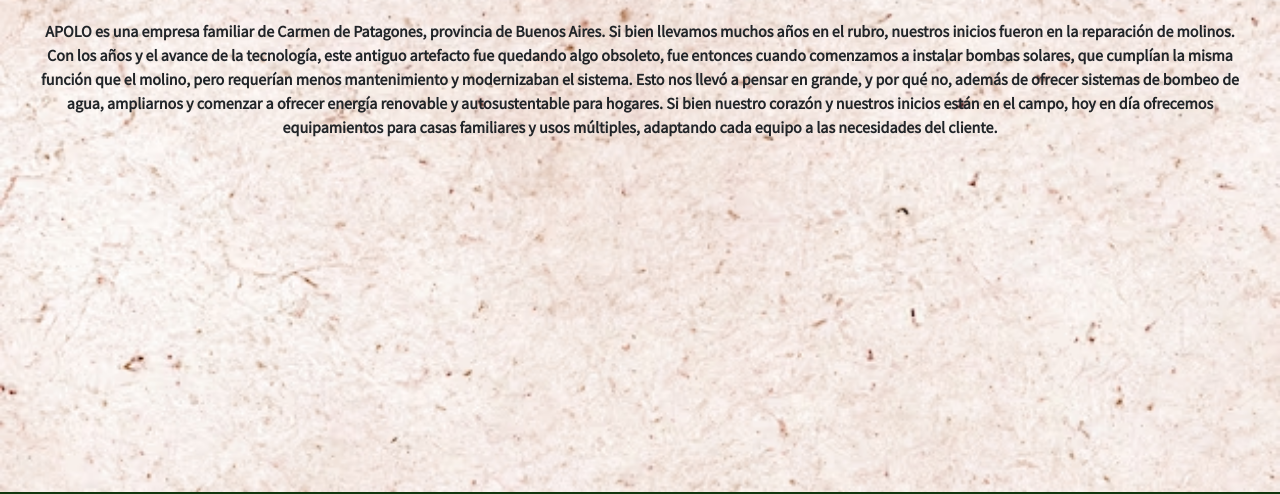
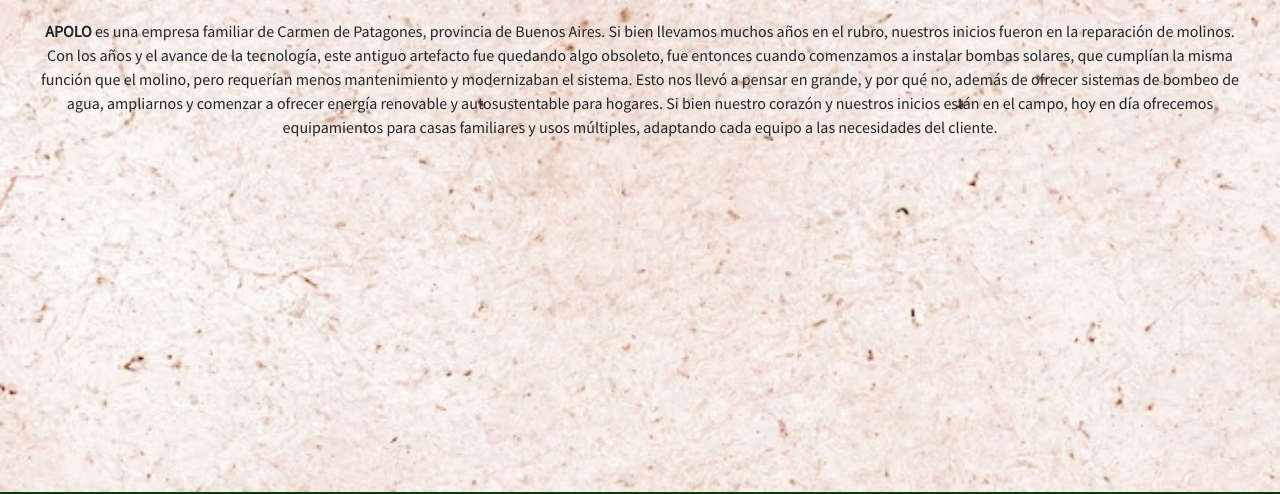
Before and after one commit to SashaRamirez98/proyecto-final, a plain HTML site: page secciones/quienes-somos.html in a window 1280 px wide. Shown: the part 213-707 px from the top of the page. Drawn offline with nearby package versions, Linux system fonts and the light colour scheme.

Commit message:
Hola Joha, te presento mi proyecto terminado, lo último que agregué es la modificación de la tipografia en las etiquetas p, resaltando solo algunas palabras en negrita, y tambien el presupuesto, analisis de necesidades y wireframe. Saludos

```diff
--- a/css/style.css
+++ b/css/style.css
@@ -18,8 +18,7 @@
     border: solid 2px white; }
   .main p {
     margin: 2%;
-    text-align: center;
-    font-weight: bold; }
+    text-align: center; }
   .main h2 {
     text-align: center;
     text-decoration: underline;
--- a/scss/sections/_general.scss
+++ b/scss/sections/_general.scss
@@ -12,7 +12,7 @@
     p {
         margin: 2%;
         text-align: center;
-        font-weight: bold;
+        // font-weight: bold;
     }
     h2 {
         text-align: center;
--- a/secciones/quienes-somos.html
+++ b/secciones/quienes-somos.html
@@ -68,7 +68,7 @@
     </header>
     <main class="main">
         <h1 class="main__titulo">TE CONTAMOS SOBRE NOSOTROS</h1>
-        <p class="texto-somos">APOLO es una empresa familiar de Carmen de Patagones, provincia de Buenos Aires. Si bien
+        <p class="texto-somos"><strong class="negrita">APOLO</strong> es una empresa familiar de Carmen de Patagones, provincia de Buenos Aires. Si bien
             llevamos muchos años
             en el rubro, nuestros inicios fueron en la reparación de molinos. Con los años y el avance de la tecnología,
             este antiguo artefacto fue quedando algo obsoleto, fue entonces cuando comenzamos a instalar bombas solares,
```
Also changed, not shown: presupuesto-wireframe/analisis-apolo.jpg, presupuesto-wireframe/caratula-apolo.jpg (added).
